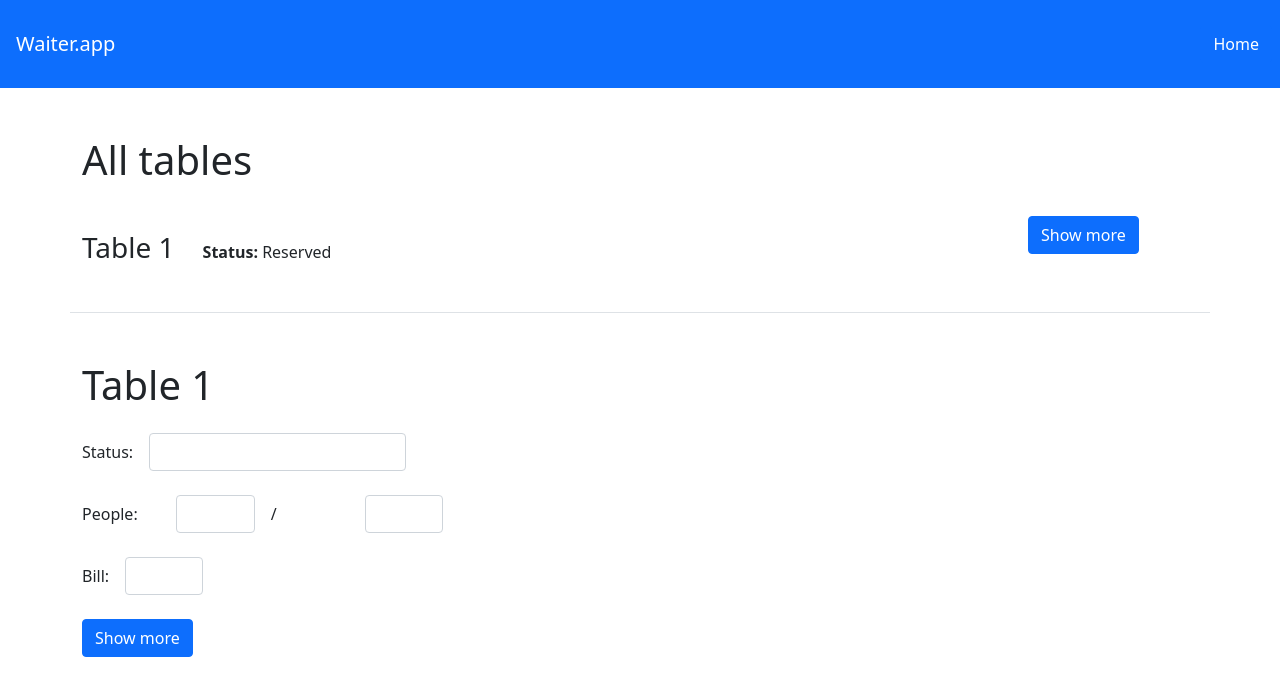
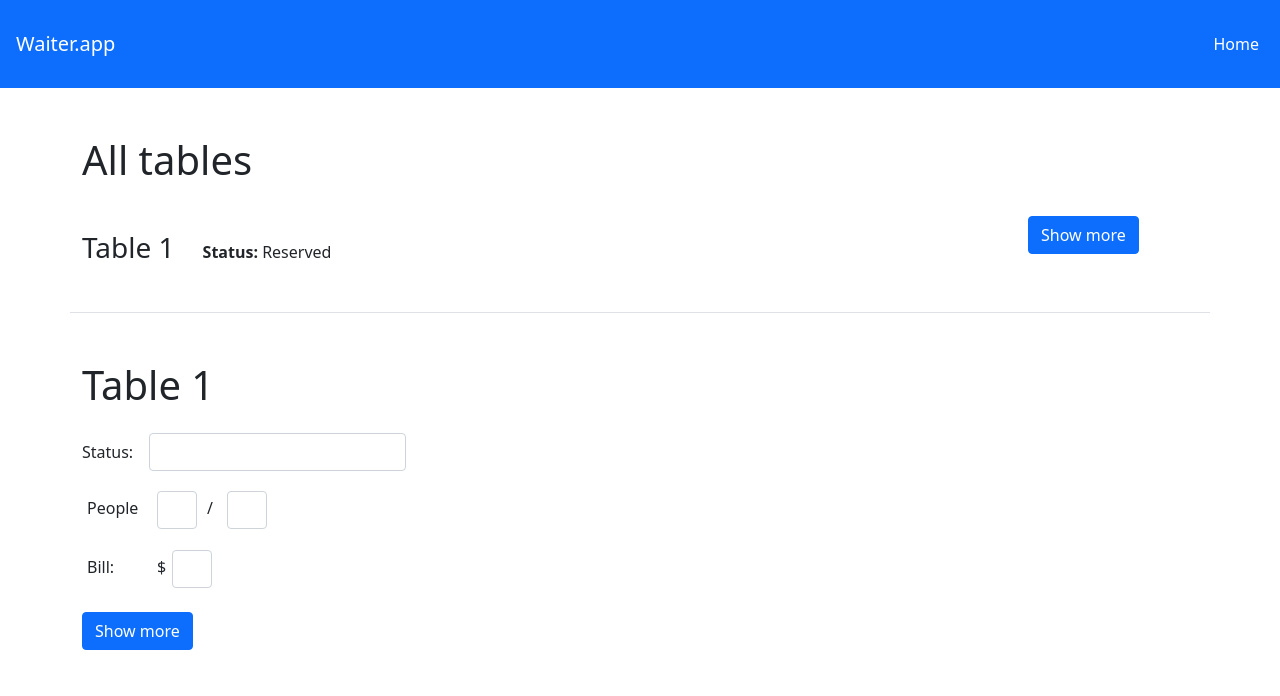
Before and after one commit to GabrielaDun/pizza-react, a React (Create React App) app in the folder pizza-react/: page / in a window 1280 px wide. Shown: the top 696 px of the page. Built offline with nearby package versions, Linux system fonts and the light colour scheme.

Commit message:
Finish styling

```diff
--- a/pizza-react/src/component/SingleTable/SingleTable.js
+++ b/pizza-react/src/component/SingleTable/SingleTable.js
@@ -1,3 +1,5 @@
+import styles from './SingleTable.module.scss'
+
 const SingleTables = () => {
     return (
         <div>
@@ -10,26 +12,35 @@ const SingleTables = () => {
                     <input class="form-control" />
                 </div>
             </div>
-            <div class="row g-3 align-items-center mt-2">
-                <div class="col-1">
-                    <label for="inputPassword6" class="col-form-label">People:</label>
+            <div class={styles.people}>
+                <div class={styles.booked}>
+                <div class={styles.sign}>
+                        <label class="row-form-label">People</label>
+                    </div>
+                    <div class={styles.form}>
+                        <input class=" form-control " />
+                    </div>
                 </div>
-                <div class="col-1">
-                    <input class=" form-control " />
-                </div>
-                <div class="col-1 ">
-                    /
-                </div>
-                <div class="col-1 ">
-                    <input class="form-control " />
+                <div class={styles.avaliable}>
+                    <div class={styles.sign}>
+                        <label class="row-form-label">/</label>
+                    </div>
+                    <div class={styles.form}>
+                        <input class=" form-control " />
+                    </div>
                 </div>
             </div>
-            <div class="row g-3 align-items-center mt-2">
-                <div class="col-auto mr-2">
-                    <label for="inputPassword6" class="col-form-label ">Bill:</label>
-                </div>
-                <div class="col-1">
-                    <input class="form-control" />
+            <div class={styles.people}>
+                <div class={styles.booked}>
+                    <div class={styles.sign}>
+                        <label class="row-form-label">Bill:</label>
+                    </div>
+                    <div class={styles.signTwo}>
+                        <label class="row-form-label">$</label>
+                    </div>
+                    <div class={styles.form}>
+                        <input class=" form-control " />
+                    </div>
                 </div>
             </div>
             <div className="col mt-4">
--- /dev/null
+++ b/pizza-react/src/component/SingleTable/SingleTable.module.scss
@@ -0,0 +1,33 @@
+.people {
+
+    display: flex;
+    flex-direction: row;
+    margin-top: 20px;
+    margin-left: 5px;
+    .booked {
+        display: flex;
+        flex-direction: row;
+        .sign {
+            width: 70px;
+            margin-top: 5px;
+        }
+        .form {
+            width: 40px;
+        }
+        .signTwo {
+            width: 15px;
+            margin-top: 5px;
+        }
+    }
+    .avaliable {
+        display: flex;
+        flex-direction: row;
+        .sign {
+            width: 20px;
+            margin: 5px 0 10px 10px;
+        }
+        .form {
+            width: 40px;
+        }
+    }
+}
```
